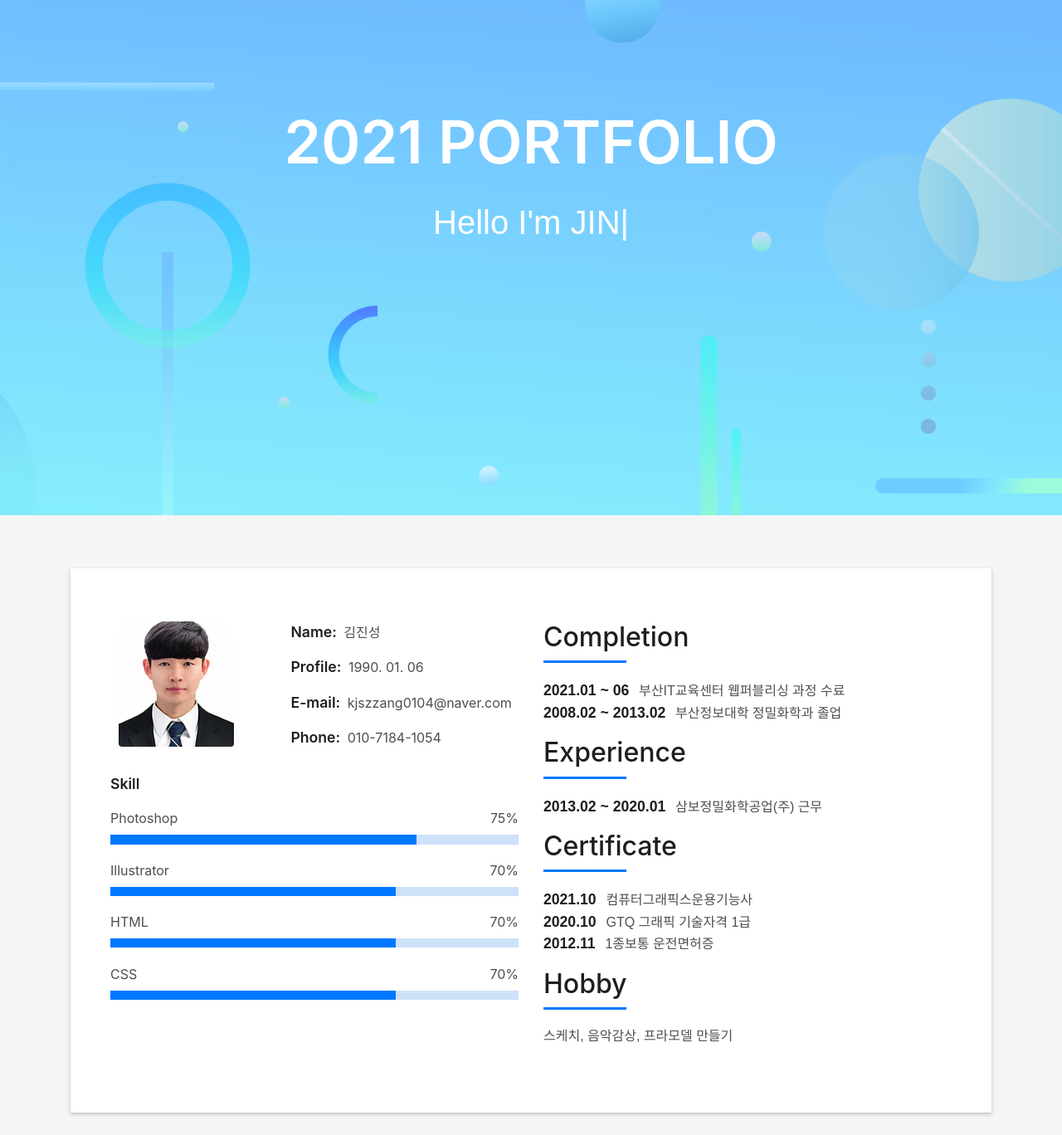
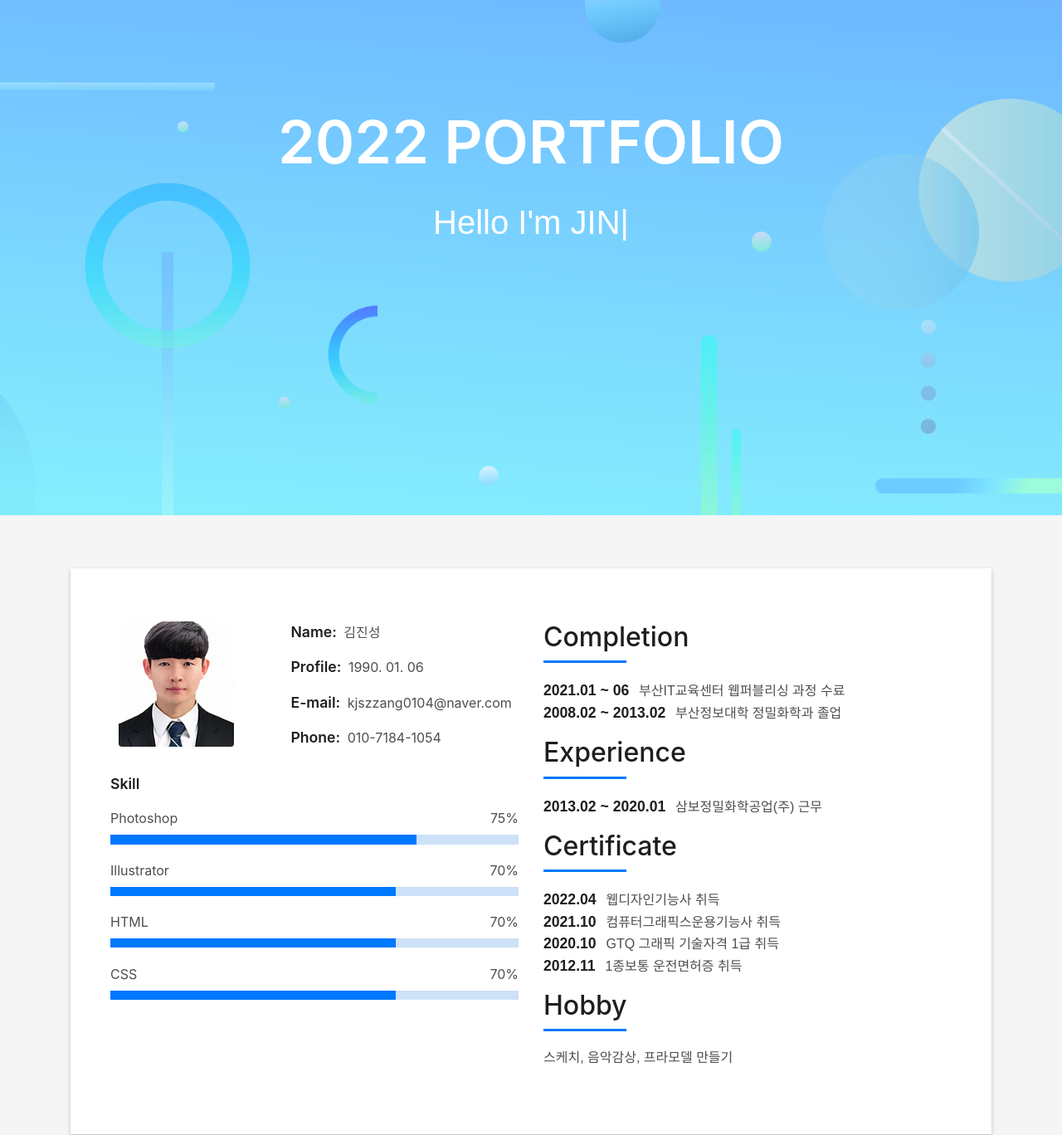
Before and after one commit to kimjinsung0103/portfolio, a plain HTML site: page index.html in a window 1280 px wide. Shown: the part 179-1547 px from the top of the page at 83% size. Drawn offline with Linux system fonts and the light colour scheme; files whose address does not match are found by name.

Commit message:
Update index.html

```diff
--- a/index.html
+++ b/index.html
@@ -83,7 +83,7 @@
       <div class="table-cell">
         <div class="container">
           <!--<p class="display-6 color-d">Hello, world!</p>-->
-          <h1 class="intro-title mb-4">2021 PORTFOLIO</h1>
+          <h1 class="intro-title mb-4">2022 PORTFOLIO</h1>
           <p class="intro-subtitle"><span class="text-slider-items">참된 것을 이루는 가치있는 디자이너 김진성입니다.,Hello I'm JIN SUNG KIM,Web Designer,Web Publisher</span><strong class="text-slider"></strong></p>
           <!-- <p class="pt-3"><a class="btn btn-primary btn js-scroll px-4" href="#about" role="button">Learn More</a></p> -->
         </div>
@@ -163,9 +163,10 @@
                     </h5>
                   </div>
                   <p class="lead">
-                   <span class="title-s">2021.10</span> 컴퓨터그래픽스운용기능사<br>
-                    <span class="title-s">2020.10</span> GTQ 그래픽 기술자격 1급<br>
-                    <span class="title-s">2012.11</span> 1종보통 운전면허증
+                  <span class="title-s">2022.04</span> 웹디자인기능사 취득<br>
+                   <span class="title-s">2021.10</span> 컴퓨터그래픽스운용기능사 취득<br>
+                    <span class="title-s">2020.10</span> GTQ 그래픽 기술자격 1급 취득<br>
+                    <span class="title-s">2012.11</span> 1종보통 운전면허증 취득
                   </p>
                   <div class="title-box-2">
                     <h5 class="title-left">
```
